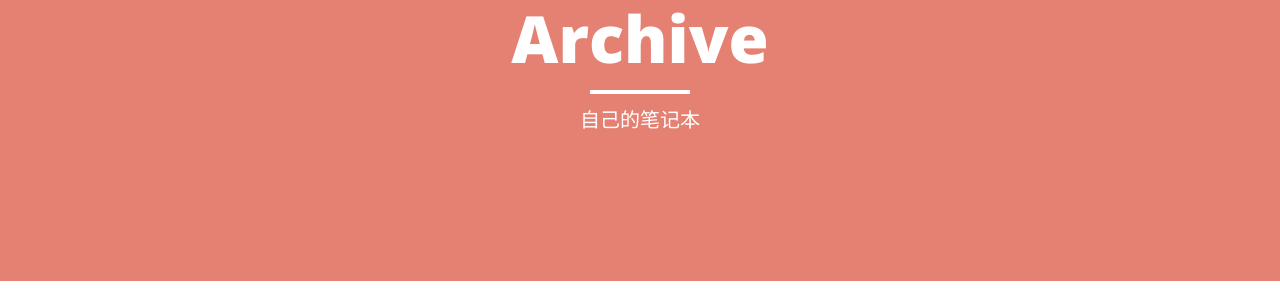
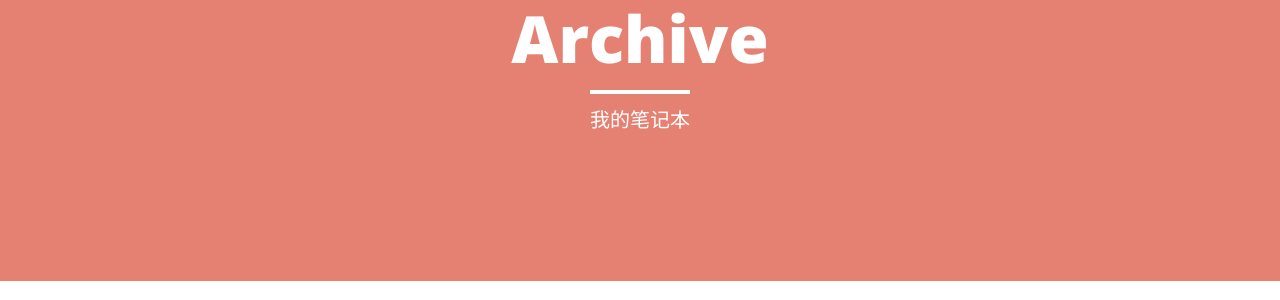
Before and after one commit to HandsomeBall/HandsomeBall.github.io, a Jekyll site: the page built from archive.md, in a window 1280 px wide. Shown: the part 147-447 px from the top of the page. Built offline with Jekyll 4.4.1, drawn with Linux system fonts in a browser that asks for light colours; nearby versions of some CDN libraries; comment, search, counter and statistics services are not loaded.

```diff
--- a/_config.yml
+++ b/_config.yml
@@ -1,5 +1,6 @@
 # Gems
-gems: [jekyll-paginate]
+gems:
+  - jekyll-paginate
 
 # Site settings
 title: 乐在其中
@@ -56,7 +57,7 @@ comments :
   duoshuo :
     short_name : zxp
   disqus :
-      short_name : zxp
+    short_name : zxp
 
 # Analytics and webmaster tools stuff goes here
 google_analytics:
--- a/archive.md
+++ b/archive.md
@@ -1,7 +1,7 @@
 ---
 layout: page
 title: "Archive"
-description: "自己的笔记本"
+description: "我的笔记本"
 header-img: "img/orange.jpg"
 ---
 
```
Also changed, not shown: _posts/2015-11-07-junqi-base.md (+1 -1 lines), _posts/2016-02-11-promote-gift-card.md (+2 -2 lines), _posts/2015-12-30-android-note-6.md (line endings or trailing spaces).
